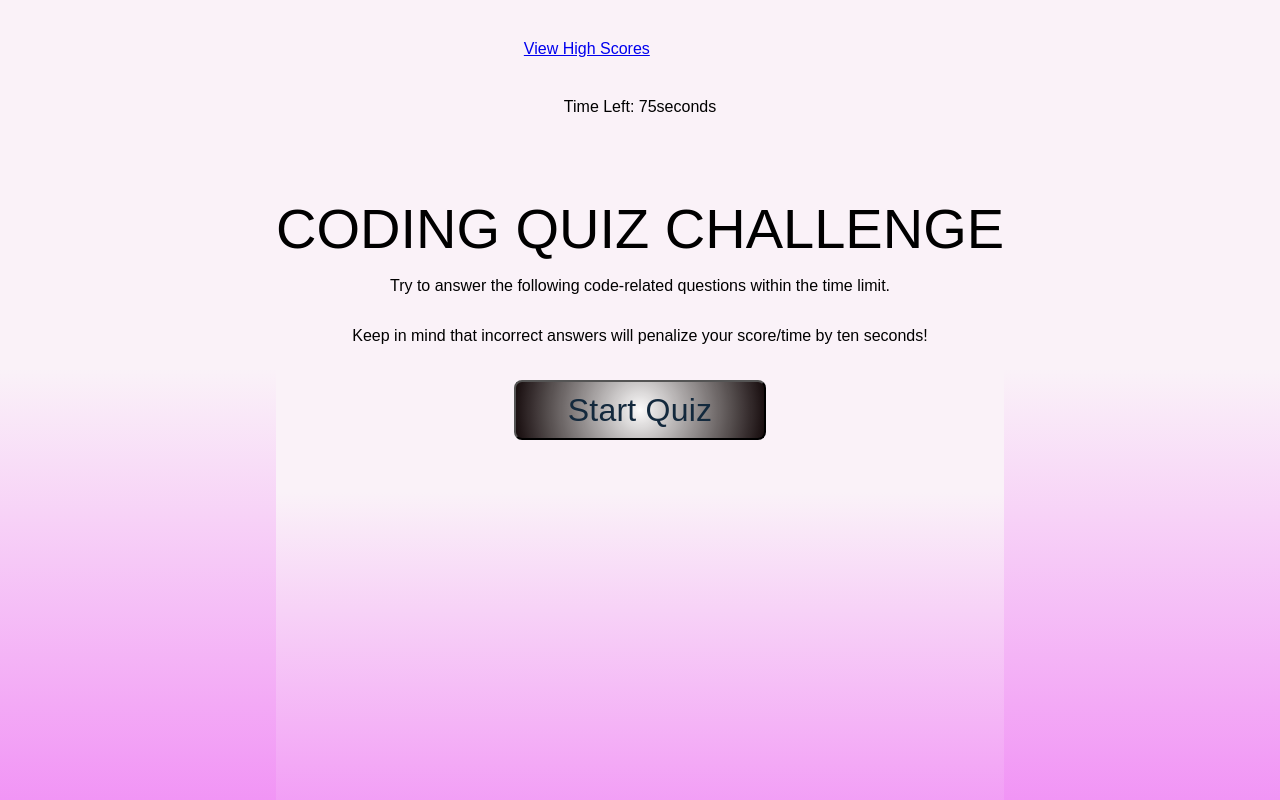
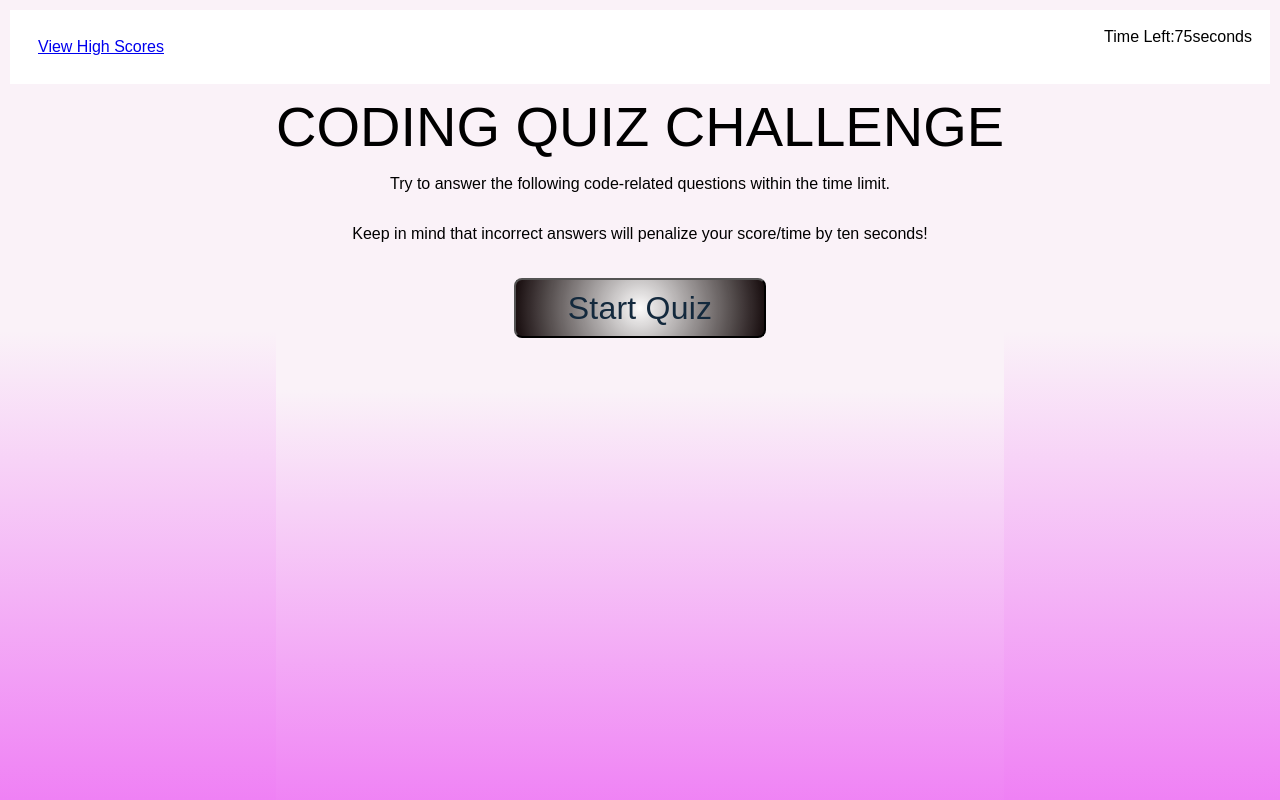
Before and after one commit to sarahbroton/webapi-codequiz-202305, a plain HTML site: page index.html in a window 1280 px wide. Shown: the top 800 px of the page. Drawn offline with Linux system fonts and the light colour scheme.

Commit message:
landingpagetopbar-update15

```diff
--- a/assets/css/style.css
+++ b/assets/css/style.css
@@ -53,10 +53,27 @@
 
   /*HEADER:  View High Scores + Time Left */
   header, .timer {
-    padding: 40px;
+    padding: 10px;
     text-align: start;
     color: black;
-    /* border-bottom: 10px #879274; */
+  }
+
+  header {
+    width: 100vw;
+  }
+
+  .highscores {
+    display: flex;
+    justify-content: space-between;
+  }
+
+  .highscores a {
+    padding: 20px;
+  }
+
+  .timer {
+    display: flex;
+    justify-content: flex-end;
   }
 
   /* TIME LEFT box */
@@ -64,11 +81,20 @@
     /* height: 10px; */
     /* padding: 5px; */
     /* background: #13293d; */
-    color: black;
+    /* color: black;
     text-align: end;
+  } */
+
+  /* trying to get the scores/left and timer/right = did not work
+  .highscores {
+    justify-content: flex-start;
   }
 
+  .timer {
+    justify-content: flex-end;
+  }
 
+ */
 
    /* box around view high scores + timer  */
   section {
@@ -79,11 +105,11 @@
   }
 
   /* ? */
-  .word-guess {
+  /* .word-guess {
     width: 55vw;
     height: 400px;
 
-  }
+  } */
 
   /* inside box around bottom win/loss, seconds remaining */
   /* .results {
@@ -125,16 +151,16 @@
       flex-direction: column;
     }
 
-    .word-guess,
+    /* .word-guess,
     .results {
       width: 90vw;
-    }
+    } */
 
-    section {
+    /* section {
       background-color: white;
       margin: 20px auto;
       width: 92vw;
-    }
+    } */
   }
 
   @media screen and (max-width: 504px) {
```
Also changed, not shown: index.html (+0 -3 lines).
